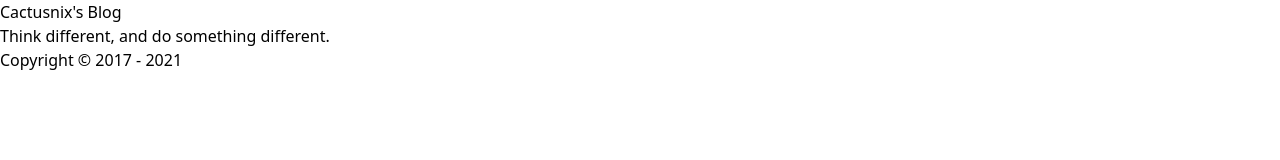
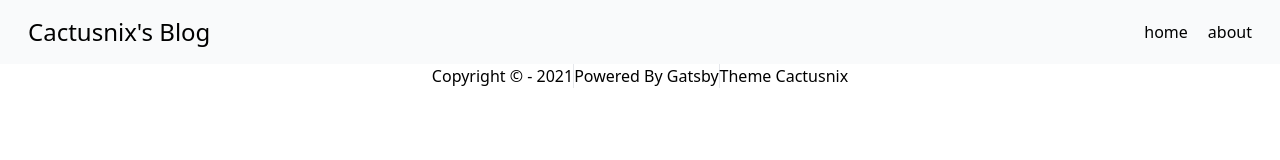
Before and after one commit to cactusnix/gatsby-cactusnix-blog-theme, a Gatsby site: page / in a window 1280 px wide. Built offline with nearby package versions, Linux system fonts and the light colour scheme; Gatsby itself is replaced by a stand-in of ours.

Commit message:
feature: add bio & layout

```diff
--- a/src/components/Footer.js
+++ /dev/null
@@ -1,5 +0,0 @@
-import React from "react";
-
-export default function Footer() {
-  return <div>Copyright &copy; 2017 - {new Date().getFullYear()}</div>;
-}
--- a/src/components/Navigation.js
+++ b/src/components/bio.js
@@ -1,21 +1,19 @@
+import { graphql, useStaticQuery } from "gatsby";
 import React from "react";
-import { useStaticQuery, graphql } from "gatsby";
 
-export default function Navigation() {
+export default function Bio() {
   const data = useStaticQuery(graphql`
     {
       site {
         siteMetadata {
-          title
           description
         }
       }
     }
   `);
-  const { title, description } = data.site.siteMetadata;
+  const { description } = data.site.siteMetadata;
   return (
     <div>
-      <div>{title}</div>
       <div>{description}</div>
     </div>
   );
--- /dev/null
+++ b/src/components/footer.js
@@ -0,0 +1,31 @@
+import { graphql, useStaticQuery } from "gatsby";
+import React from "react";
+
+export default function Footer() {
+  const data = useStaticQuery(graphql`
+    {
+      site {
+        siteMetadata {
+          since
+        }
+      }
+    }
+  `);
+  const { since } = data.site.siteMetadata;
+  return (
+    <div className="w-screen flex divide-x justify-center items-center">
+      <div>
+        Copyright &copy; {since} - {new Date().getFullYear()}
+      </div>
+      <div>
+        Powered By <a href="https://www.gatsbyjs.com">Gatsby</a>
+      </div>
+      <div>
+        Theme{" "}
+        <a href="https://github.com/cactusnix/gatsby-cactusnix-blog-theme">
+          Cactusnix
+        </a>
+      </div>
+    </div>
+  );
+}
--- /dev/null
+++ b/src/components/layout.js
@@ -0,0 +1,13 @@
+import Navigation from "../components/navigation";
+import Footer from "../components/footer";
+import React from "react";
+
+export default function Layout({ children }) {
+  return (
+    <div>
+      <Navigation />
+      {children}
+      <Footer />
+    </div>
+  );
+}
--- /dev/null
+++ b/src/components/navigation.js
@@ -0,0 +1,35 @@
+import React from "react";
+import { useStaticQuery, graphql, Link } from "gatsby";
+
+export default function Navigation() {
+  const data = useStaticQuery(graphql`
+    {
+      site {
+        siteMetadata {
+          menuLinks {
+            link
+            name
+          }
+          title
+        }
+      }
+    }
+  `);
+  const { title, menuLinks = [] } = data.site.siteMetadata;
+  return (
+    <div className="w-screen bg-gray-50 px-7 py-4 flex justify-between items-center">
+      <div className="text-2xl font-medium">
+        <Link to="/">{title}</Link>
+      </div>
+      <div className="text-base">
+        {menuLinks.map((it) => {
+          return (
+            <Link className="ml-5" to={it.link}>
+              {it.name}
+            </Link>
+          );
+        })}
+      </div>
+    </div>
+  );
+}
```
